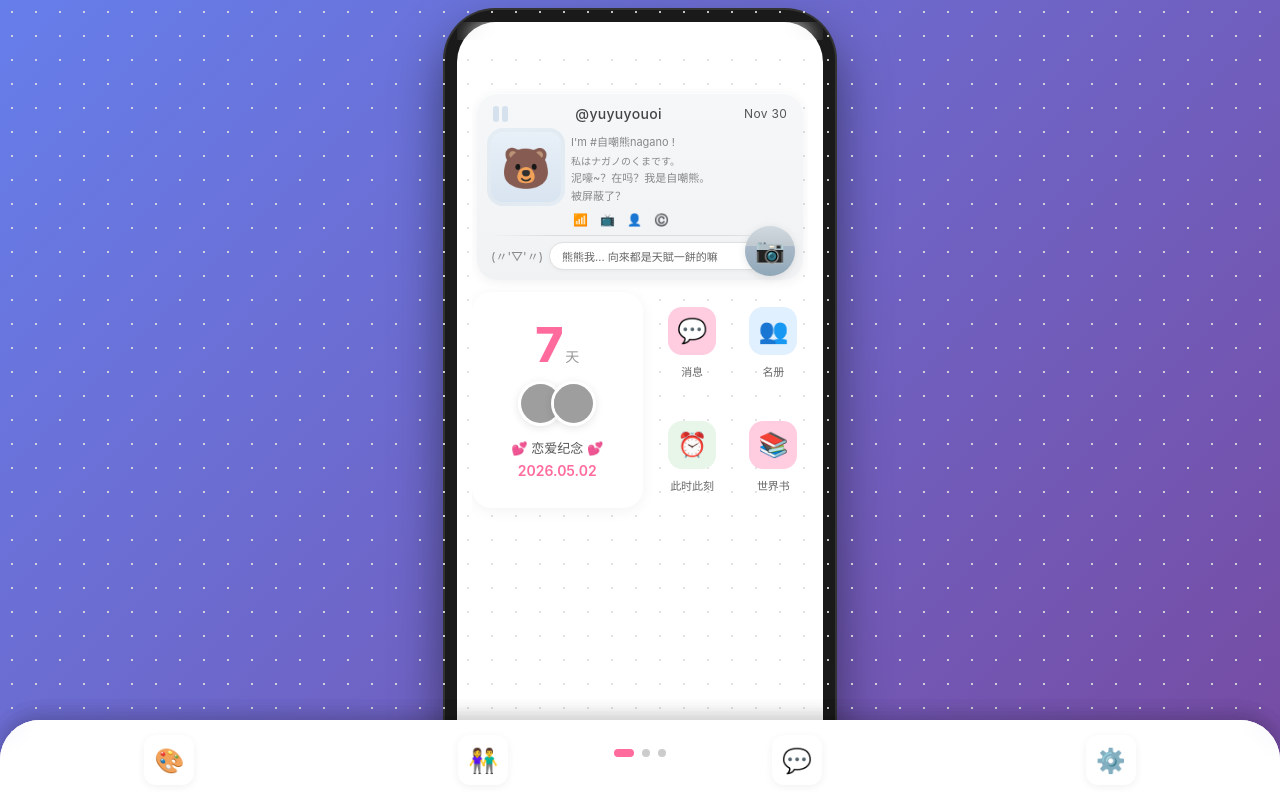
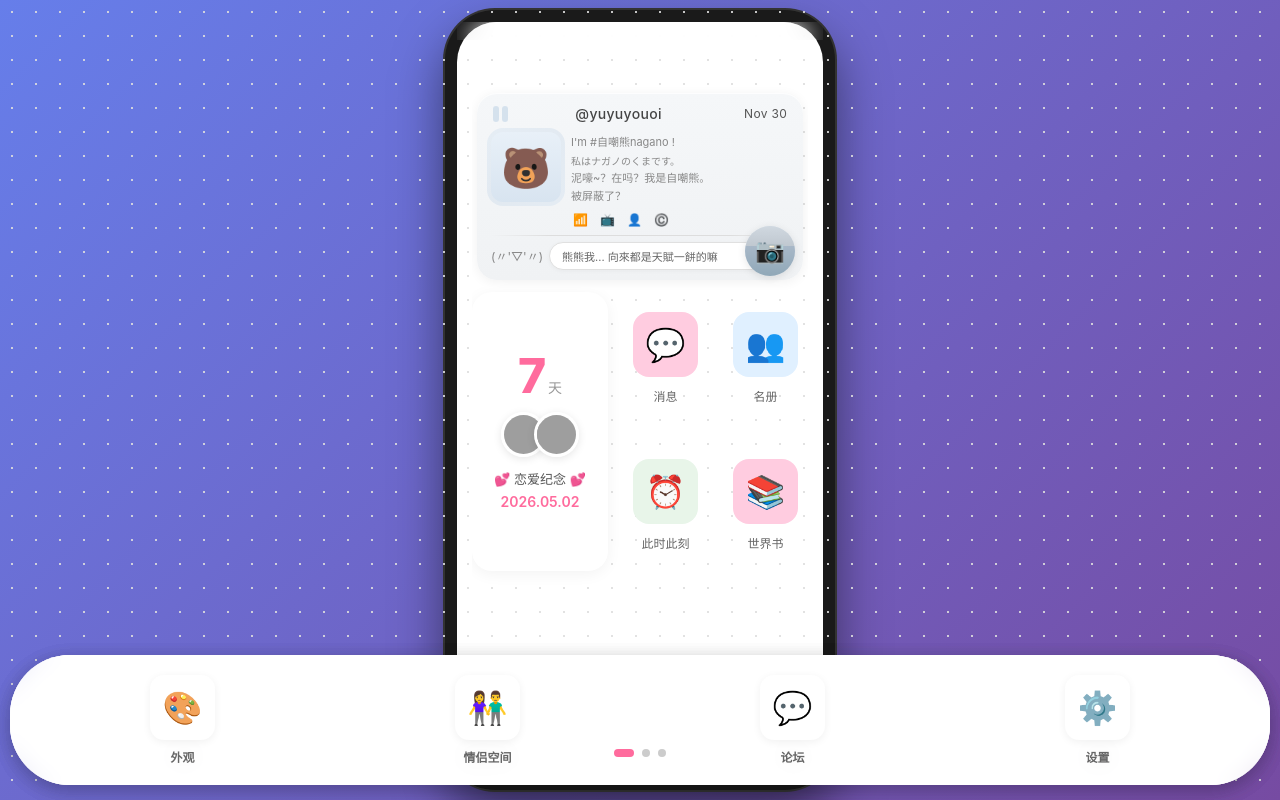
Before and after one commit to ylk719/hh, a plain HTML site: page index.html in a window 1280 px wide. Drawn offline with Linux system fonts and the light colour scheme; grey boxes are pictures that could not be loaded.

Commit message:
Add files via upload

```diff
--- a/index.html
+++ b/index.html
@@ -132,7 +132,7 @@ body {
   overflow-x: hidden;
   -webkit-overflow-scrolling: touch;
   position: relative;
-  padding-bottom: calc(70px + env(safe-area-inset-bottom));
+  padding-bottom: calc(100px + env(safe-area-inset-bottom));
 }
 
 /* 指示器 */
@@ -175,38 +175,39 @@ body {
 .love-widget .love-text { font-size: 13px; color: #555; margin-bottom: 5px; }
 .love-widget .date { font-size: 14px; color: #ff6b9d; font-weight: 600; }
 
-.app-grid { flex: 1; display: grid; grid-template-columns: 1fr 1fr; gap: 12px; }
-.app-grid .app-icon { background: transparent; border-radius: 18px; padding: 15px 8px; display: flex; flex-direction: column; align-items: center; justify-content: center; gap: 8px; box-shadow: none; cursor: pointer; }
+.app-grid { flex: 1; display: grid; grid-template-columns: 1fr 1fr; gap: 15px; }
+.app-grid .app-icon { background: transparent; border-radius: 20px; padding: 20px 10px; display: flex; flex-direction: column; align-items: center; justify-content: center; gap: 10px; box-shadow: none; cursor: pointer; }
 .app-grid .app-icon:active { transform: scale(0.95); }
-.app-grid .app-icon .icon { width: 48px; height: 48px; border-radius: 14px; display: flex; justify-content: center; align-items: center; font-size: 24px; }
+.app-grid .app-icon .icon { width: 65px; height: 65px; border-radius: 16px; display: flex; justify-content: center; align-items: center; font-size: 32px; }
 .app-grid .app-icon:nth-child(1) .icon { background: #ffcce0; }
 .app-grid .app-icon:nth-child(2) .icon { background: #e0f0ff; }
 .app-grid .app-icon:nth-child(3) .icon { background: #e8f5e9; }
 .app-grid .app-icon:nth-child(4) .icon { background: #ffcce0; }
-.app-grid .app-icon span { font-size: 11px; color: #666; font-weight: 500; }
+.app-grid .app-icon span { font-size: 12px; color: #666; font-weight: 500; }
 
 .dock-bar {
   position: fixed;
-  bottom: 0;
-  left: 0;
-  right: 0;
-  width: 100%;
+  bottom: 15px;
+  left: 10px;
+  right: 10px;
+  width: calc(100% - 20px);
   display: flex;
   justify-content: space-around;
+  align-items: center;
   background: rgba(255,255,255,0.9);
   backdrop-filter: blur(10px);
-  border-radius: 40px 40px 0 0;
-  padding: 15px 20px;
-  box-shadow: 0 -5px 20px rgba(0,0,0,0.08);
-  padding-bottom: calc(15px + max(0px, env(safe-area-inset-bottom)));
+  border-radius: 60px;
+  padding: 20px 25px;
+  box-shadow: 0 5px 20px rgba(0,0,0,0.1);
+  padding-bottom: calc(20px + max(0px, env(safe-area-inset-bottom)));
   z-index: 999;
   box-sizing: border-box;
-  gap: 15px;
+  gap: 10px;
 }
-.dock-bar .dock-icon { display: flex; flex-direction: column; align-items: center; gap: 6px; cursor: pointer; }
+.dock-bar .dock-icon { display: flex; flex-direction: column; align-items: center; gap: 8px; cursor: pointer; }
 .dock-bar .dock-icon:active { transform: scale(0.95); }
-.dock-bar .dock-icon .icon { width: 50px; height: 50px; border-radius: 12px; background: #fff; display: flex; justify-content: center; align-items: center; font-size: 24px; box-shadow: 0 2px 8px rgba(0,0,0,0.06); }
-.dock-bar .dock-icon span { font-size: 11px; color: #777; font-weight: 500; display: none; }
+.dock-bar .dock-icon .icon { width: 65px; height: 65px; border-radius: 14px; background: #fff; display: flex; justify-content: center; align-items: center; font-size: 32px; box-shadow: 0 2px 8px rgba(0,0,0,0.06); }
+.dock-bar .dock-icon span { font-size: 12px; color: #666; font-weight: 600; display: block; }
 
 /* ===== 第2页 ===== */
 .p2-wrap { padding: 15px; position: relative; z-index: 1; min-height: 100%; display: flex; flex-direction: column; }
--- a/sw.js
+++ b/sw.js
@@ -1,4 +1,4 @@
-const CACHE_NAME = "app-cache-v3";
+const CACHE_NAME = "app-cache-v4";
 const urlsToCache = ["./index.html"];
 
 // 安装
```
